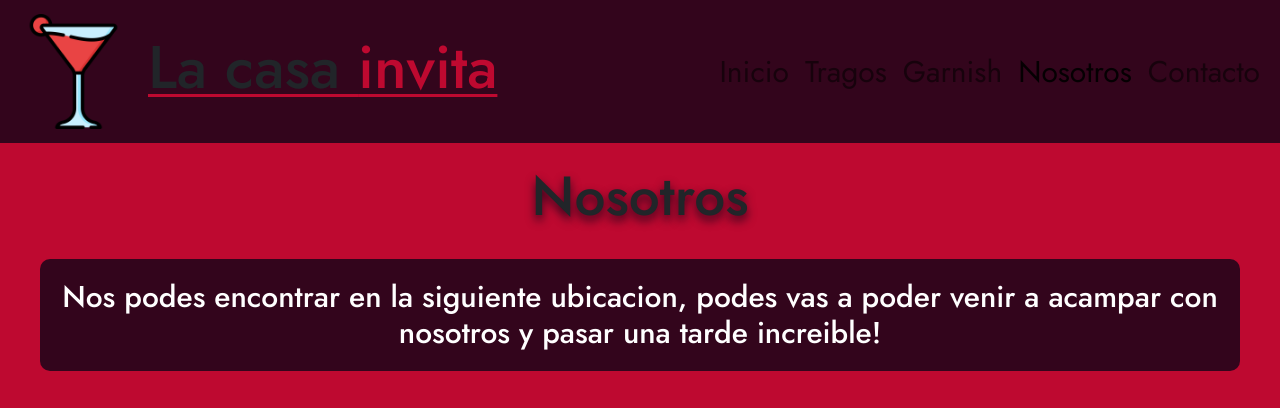
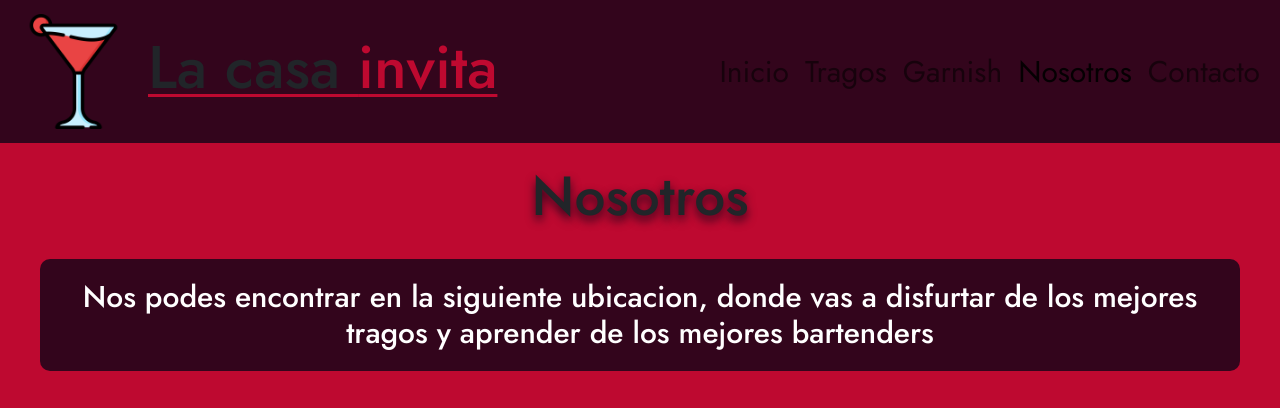
Before and after one commit to JuampiRivero/EntregaFinal-Rivero-Juan-Pablo, a plain HTML site: page pages/3.html in a window 1280 px wide. Shown: the top 408 px of the page. Drawn offline with nearby package versions, Linux system fonts and the light colour scheme; grey boxes are pictures that could not be loaded.

Commit message:
cambie un texto

```diff
--- a/pages/3.html
+++ b/pages/3.html
@@ -51,7 +51,7 @@
         </nav>
     </header>
     <h2 class="sub">Nosotros</h2>
-        <h3 class="bionos">Nos podes encontrar en la siguiente ubicacion, podes vas a poder venir a acampar con nosotros y pasar una tarde increible!</h3>
+        <h3 class="bionos">Nos podes encontrar en la siguiente ubicacion, donde vas a disfurtar de los mejores tragos y aprender de los mejores bartenders</h3>
         <div class="mapa-container">
             <iframe class="mapa" src="https://www.google.com/maps/embed?pb=!1m18!1m12!1m3!1d3284.016888186432!2d-58.38414532514664!3d-34.60373445749752!2m3!1f0!2f0!3f0!3m2!1i1024!2i768!4f13.1!3m3!1m2!1s0x4aa9f0a6da5edb%3A0x11bead4e234e558b!2sObelisco!5e0!3m2!1ses-419!2sar!4v1714700875510!5m2!1ses-419!2sar" width="600" height="450" style="border:0;" allowfullscreen="" loading="lazy" referrerpolicy="no-referrer-when-downgrade"></iframe>
         </div>
```
